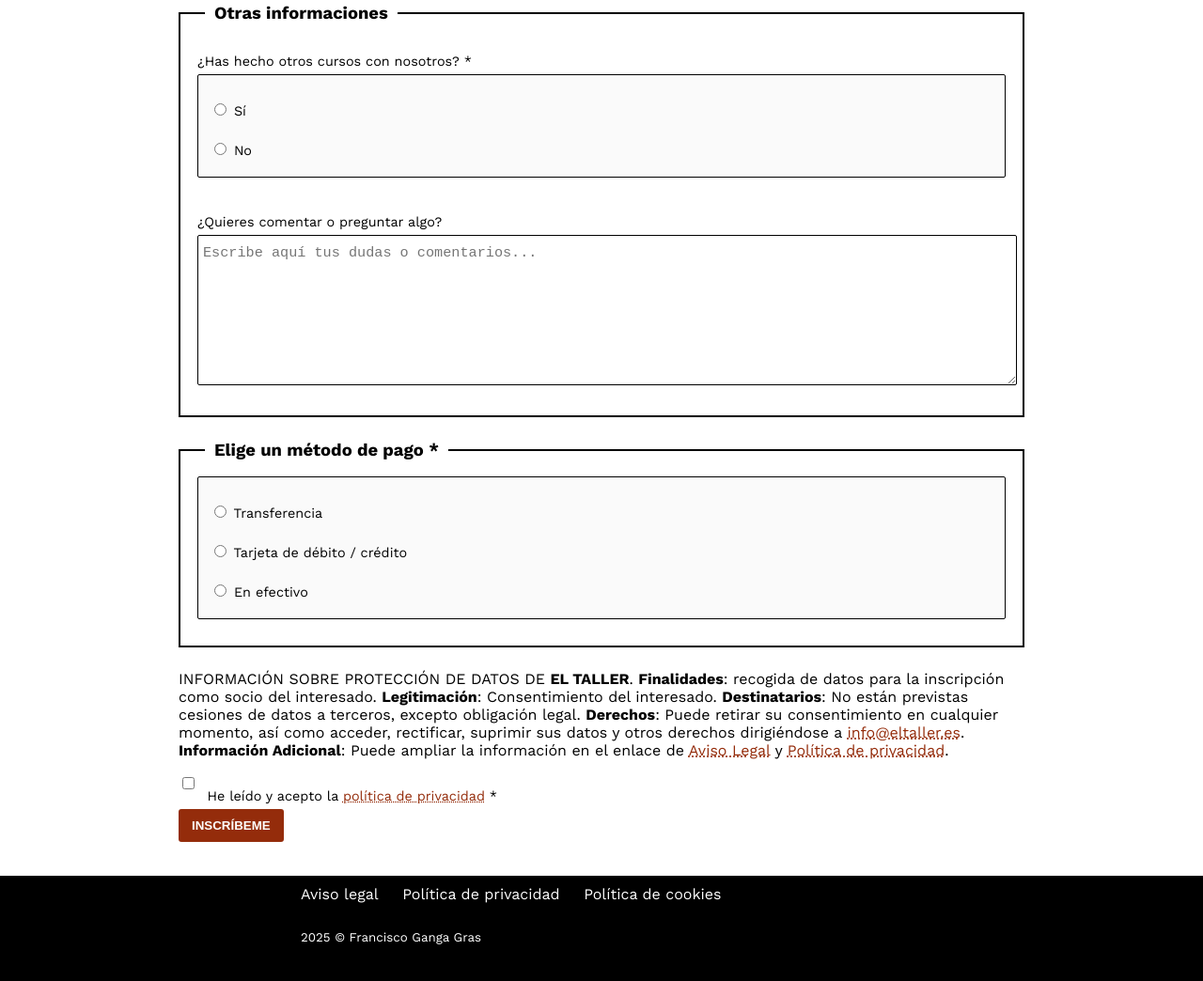
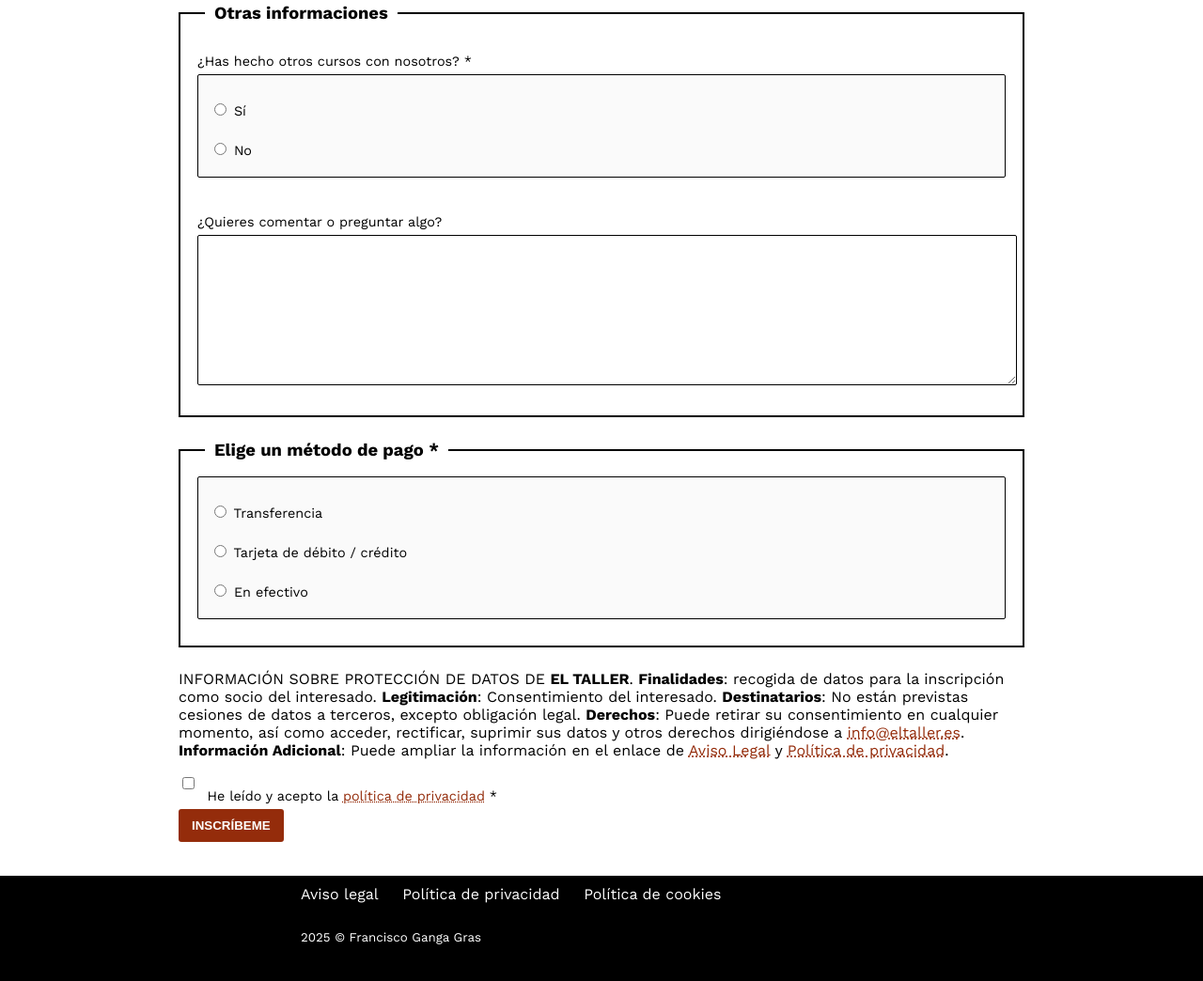
Before and after one commit to Frangg14/web-ceramica, a plain HTML site: page inscripcion-cursos.html in a window 1280 px wide. Shown: the part 654-1698 px from the top of the page at 94% size. Drawn offline with nearby package versions, Linux system fonts and the light colour scheme.

Commit message:
Web Cerámica 1.2

```diff
--- a/inscripcion-cursos.html
+++ b/inscripcion-cursos.html
@@ -88,7 +88,7 @@
         <!-- Textarea preguntas/comentarios (ocupa todo ancho) -->
         <div class="form-row full">
             <label for="comentarios">¿Quieres comentar o preguntar algo?</label>
-            <textarea id="comentarios" name="comentarios" placeholder="Escribe aquí tus dudas o comentarios..."></textarea>
+            <textarea id="comentarios" name="comentarios"></textarea>
         </div>
         </div>
 
```
